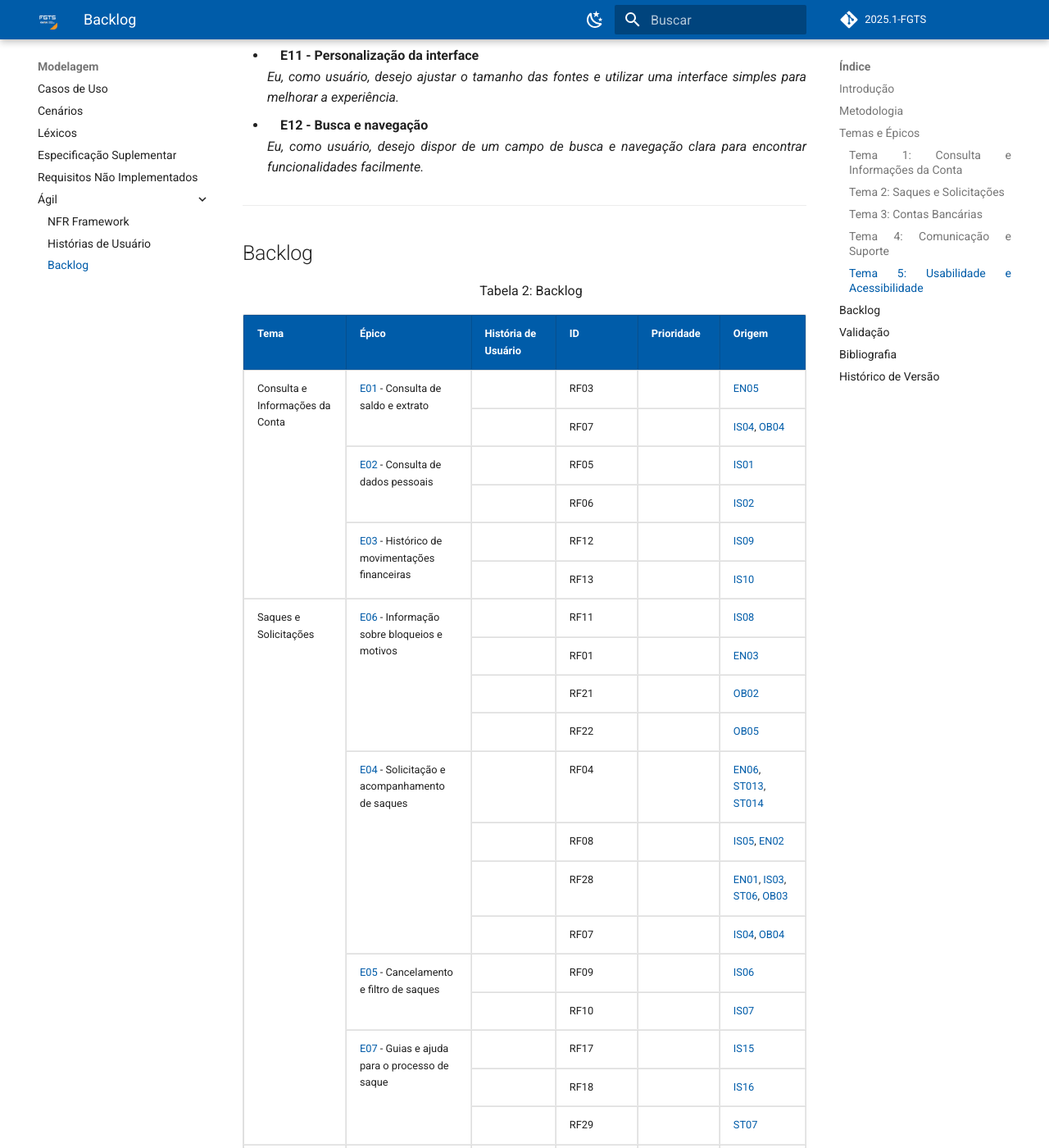
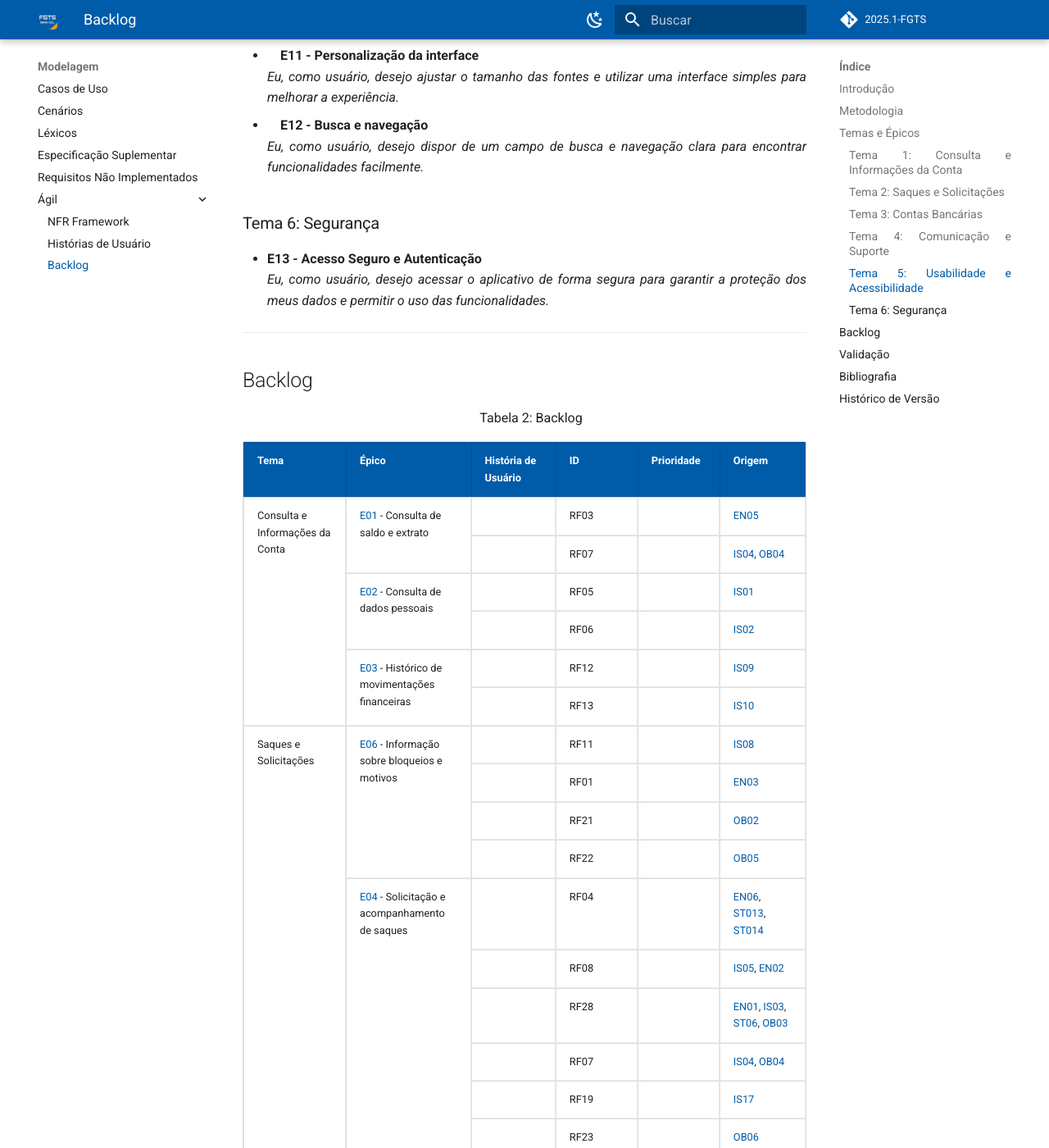
Before and after one commit to eduardodpms/REQ-FGTS, an MkDocs documentation site: the page built from docs/Modelagem-Agil/Backlog.md, in a window 1280 px wide and 1400 px high, scrolled down 2931 px. Shown: the whole window at 82% size. Built offline with MkDocs 1.6.1 and Material for MkDocs 9.7.7, drawn with Linux system fonts in a browser that asks for light colours; comment, search, counter and statistics services are not loaded; some of the changed text lies outside the part shown.

Commit message:
docs: Adicionando requisitos de backlogs

```diff
--- a/docs/Modelagem-Agil/Backlog.md
+++ b/docs/Modelagem-Agil/Backlog.md
@@ -118,6 +118,12 @@ Após a análise e organização dos requisitos coletados para o aplicativo FGTS
 - **E12 - Busca e navegação**
   *Eu, como usuário, desejo dispor de um campo de busca e navegação clara para encontrar funcionalidades facilmente.*
 
+<a name="tema6"></a>
+
+### Tema 6: Segurança
+
+- **E13 - Acesso Seguro e Autenticação**
+  *Eu, como usuário, desejo acessar o aplicativo de forma segura para garantir a proteção dos meus dados e permitir o uso das funcionalidades.*
 
 ---
 
@@ -182,7 +188,7 @@ Após a análise e organização dos requisitos coletados para o aplicativo FGTS
       <td><a href="https://requisitos-de-software.github.io/2025.1-FGTS/Elicitacao/Tecnicas-de-Elicitacao/Introspeccao/#requisitos-funcionais">IS10</a></td>
     </tr>
     <tr>
-      <td rowspan="13">Saques e Solicitações</td>
+      <td rowspan="19">Saques e Solicitações</td>
       <td rowspan="4"><a href="#tema2">E06</a> - Informação sobre bloqueios e motivos</td>
       <td></td>
       <td>RF11</td>
@@ -208,7 +214,7 @@ Após a análise e organização dos requisitos coletados para o aplicativo FGTS
       <td><a href="https://requisitos-de-software.github.io/2025.1-FGTS/Elicitacao/Tecnicas-de-Elicitacao/Observacao/">OB05</a></td>
     </tr>
     <tr>
-      <td rowspan="4"><a href="#tema2">E04</a> - Solicitação e acompanhamento de saques</td>
+      <td rowspan="7"><a href="#tema2">E04</a> - Solicitação e acompanhamento de saques</td>
       <td></td>
       <td>RF04</td>
       <td></td>
@@ -248,6 +254,30 @@ Após a análise e organização dos requisitos coletados para o aplicativo FGTS
       </td>
     </tr>
     <tr>
+      <td></td>
+      <td>RF19</td>
+      <td></td>
+      <td>
+        <a href="https://requisitos-de-software.github.io/2025.1-FGTS/Elicitacao/Tecnicas-de-Elicitacao/Introspeccao/#IS_RF">IS17</a>
+      </td>
+    </tr>
+    <tr>
+      <td></td>
+      <td>RF23</td>
+      <td></td>
+      <td>
+        <a href="https://requisitos-de-software.github.io/2025.1-FGTS/Elicitacao/Tecnicas-de-Elicitacao/Observacao/#OB_RF">OB06</a>
+      </td>
+    </tr>
+    <tr>
+      <td></td>
+      <td>RF24</td>
+      <td></td>
+      <td>
+        <a href="https://requisitos-de-software.github.io/2025.1-FGTS/Elicitacao/Tecnicas-de-Elicitacao/Observacao/#OB_RF">OB07</a>
+      </td>
+    </tr>
+    <tr>
       <td rowspan="2"><a href="#tema2">E05</a> - Cancelamento e filtro de saques</td>
       <td></td>
       <td>RF09</td>
@@ -261,7 +291,7 @@ Após a análise e organização dos requisitos coletados para o aplicativo FGTS
       <td><a href="https://requisitos-de-software.github.io/2025.1-FGTS/Elicitacao/Tecnicas-de-Elicitacao/Introspeccao/#requisitos-funcionais">IS07</a></td>
     </tr>
     <tr>
-      <td rowspan="3"><a href="#tema2">E07</a> - Guias e ajuda para o processo de saque</td>
+      <td rowspan="6"><a href="#tema2">E07</a> - Guias e ajuda para o processo de saque</td>
       <td></td>
       <td>RF17</td>
       <td></td>
@@ -278,6 +308,24 @@ Após a análise e organização dos requisitos coletados para o aplicativo FGTS
       <td>RF29</td>
       <td></td>
       <td><a href="https://requisitos-de-software.github.io/2025.1-FGTS/Elicitacao/Tecnicas-de-Elicitacao/Storytelling/">ST07</a></td>
+    </tr>
+    <tr>
+      <td></td>
+      <td>RF25</td>
+      <td></td>
+      <td><a href="https://requisitos-de-software.github.io/2025.1-FGTS/Elicitacao/Tecnicas-de-Elicitacao/Observacao/#OB_RF">OB09</a></td>
+    </tr>
+    <tr>
+      <td></td>
+      <td>RF26</td>
+      <td></td>
+      <td><a href="https://requisitos-de-software.github.io/2025.1-FGTS/Elicitacao/Tecnicas-de-Elicitacao/Storytelling/#ST_RF">ST02</a></td>
+    </tr>
+    <tr>
+      <td></td>
+      <td>RF33</td>
+      <td></td>
+      <td><a href="https://requisitos-de-software.github.io/2025.1-FGTS/Elicitacao/Tecnicas-de-Elicitacao/Storytelling/#ST_RF">ST012</a></td>
     </tr>
     <tr>
       <td rowspan="3">Contas Bancárias</td>
@@ -337,8 +385,8 @@ Após a análise e organização dos requisitos coletados para o aplicativo FGTS
       </td>
     </tr>
     <tr>
-      <td>Usabilidade e Acessibilidade</td>
-      <td><a href="#tema5">E11</a> - Personalização da interface</td>
+      <td rowspan="3">Usabilidade e Acessibilidade</td>
+      <td rowspan="2"><a href="#tema5">E11</a> - Personalização da interface</td>
       <td></td>
       <td>RF30</td>
       <td></td>
@@ -347,7 +395,14 @@ Após a análise e organização dos requisitos coletados para o aplicativo FGTS
       </td>
     </tr>
     <tr>
-      <td>Usabilidade e Acessibilidade</td>
+      <td></td>
+      <td>RF32</td>
+      <td></td>
+      <td>
+        <a href="https://requisitos-de-software.github.io/2025.1-FGTS/Elicitacao/Tecnicas-de-Elicitacao/Storytelling/#ST_RF">ST011</a>
+      </td>
+    </tr>
+    <tr>
       <td><a href="#tema5">E12</a> - Busca e navegação</td>
       <td></td>
       <td>RF16</td>
@@ -355,6 +410,22 @@ Após a análise e organização dos requisitos coletados para o aplicativo FGTS
       <td>
         <a href="https://requisitos-de-software.github.io/2025.1-FGTS/Elicitacao/Tecnicas-de-Elicitacao/Introspeccao/#requisitos-funcionais">IS14</a>
       </td>
+    </tr>
+    <tr>
+      <td rowspan="2">Segurança</td>
+      <td rowspan="2"><a href="#tema6">E13</a> - Acesso Seguro e Autenticação</td>
+      <td></td>
+      <td>RF20</td>
+      <td></td>
+      <td>
+        <a href="https://requisitos-de-software.github.io/2025.1-FGTS/Elicitacao/Tecnicas-de-Elicitacao/Observacao/#OB_RF">OB01</a>
+      </td>
+    </tr>
+    <tr>
+      <td></td>
+      <td>RF34</td>
+      <td></td>
+      <td><a href="https://requisitos-de-software.github.io/2025.1-FGTS/Elicitacao/Tecnicas-de-Elicitacao/Storytelling/#ST_RF">ST016</a></td>
     </tr>
   </tbody>
 </table>
```
Also changed, not shown: other parts of docs/Modelagem-Agil/Backlog.md (+2 -1 lines).
